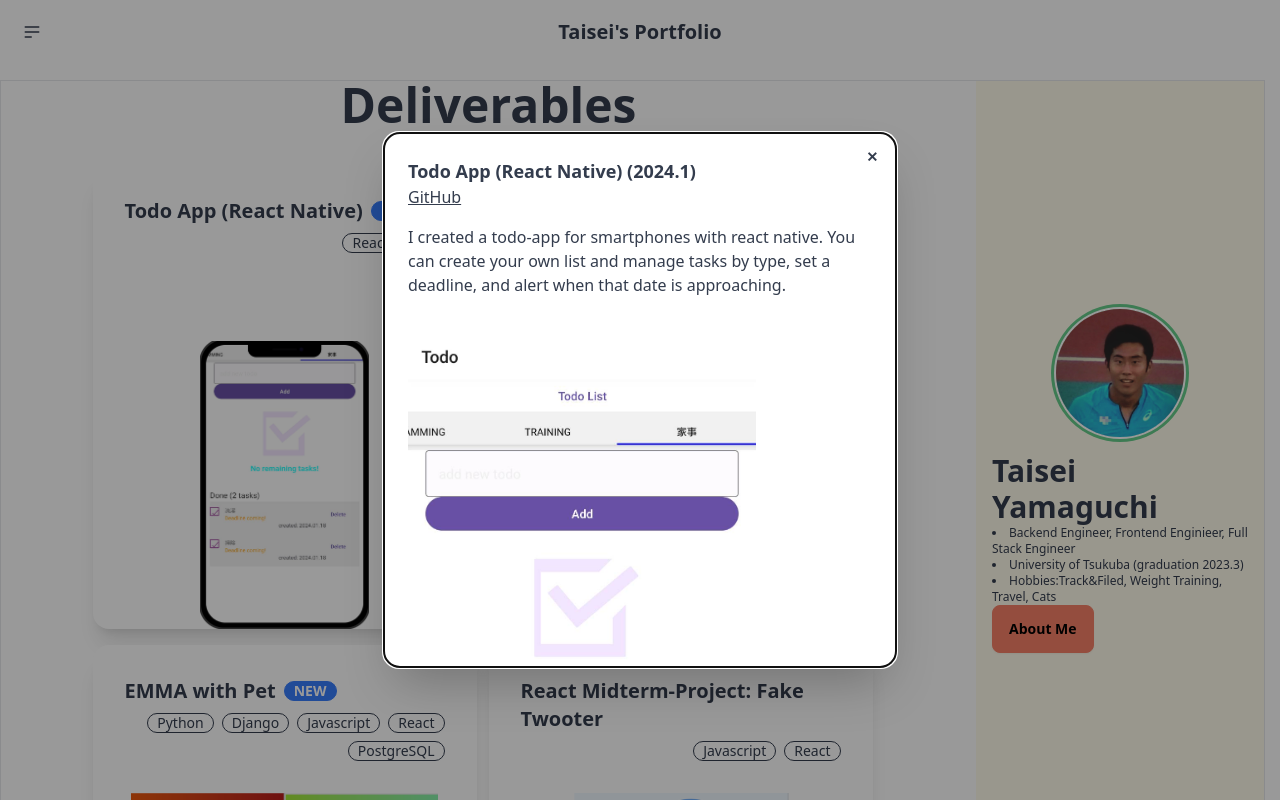
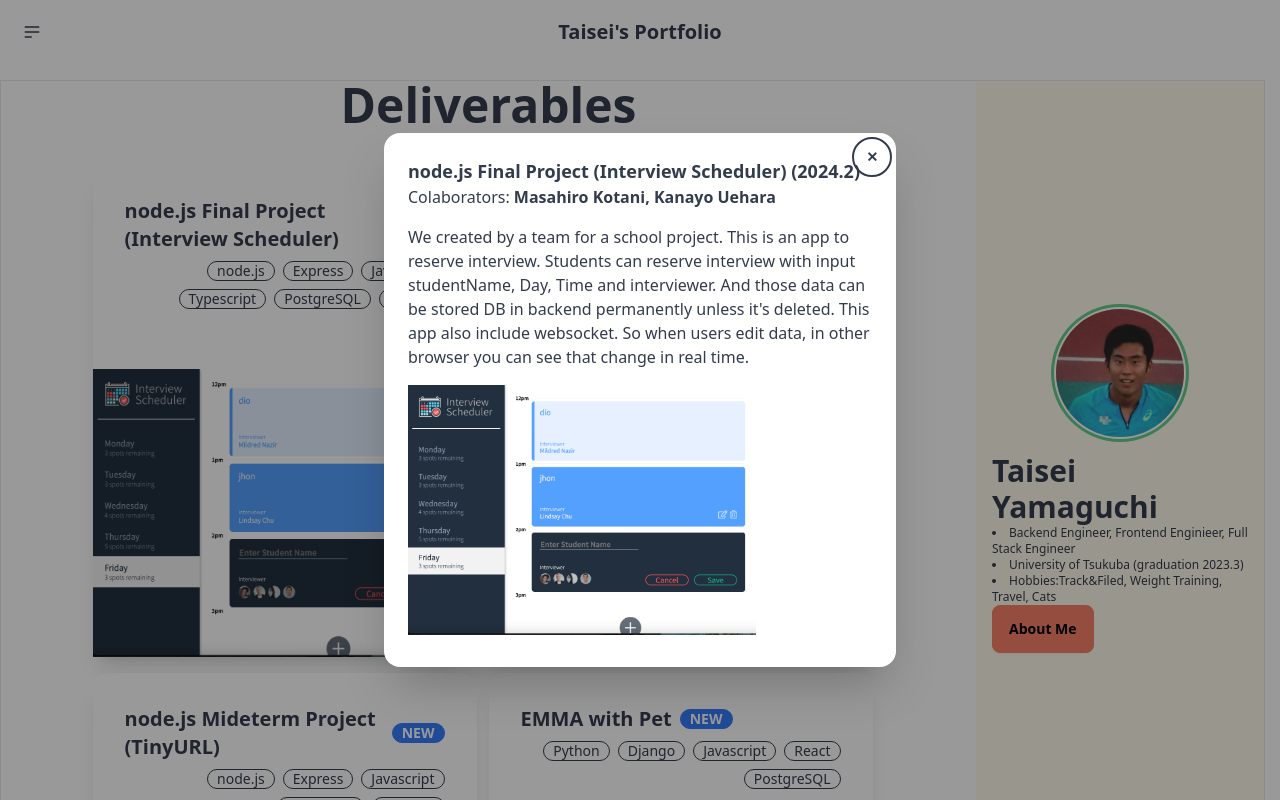
Before and after one commit to Taisei-Yamaguchi/portfolio, a React (Vite) app in the folder react-app/: page /deliverables in a window 1280 px wide. Both pictures are taken after a click on the element 292 px from the left and 485 px from the top of the page. Shown: the top 800 px of the page. Built offline with nearby package versions, Linux system fonts and the light colour scheme.

Commit message:
add new deliverable

```diff
--- a/react-app/src/pages/Deliverables.jsx
+++ b/react-app/src/pages/Deliverables.jsx
@@ -6,6 +6,52 @@ const Deliverables = () => {
         <div className=' bg-base-100 flex flex-col items-center'>
         <h1 className="mb-5 text-5xl font-bold">Deliverables</h1>
         <div className='bg-base-100 flex flex-wrap justify-center items-between'>
+
+            {/* deliverable-new2 */}
+            <div className="card w-96 bg-base-100 shadow-xl mt-4 mr-3">
+                <div className="card-body">
+                    <h2 className="card-title">
+                        <a className=''>node.js Final Project (Interview Scheduler)</a>
+                        <div className="badge badge-secondary">NEW</div>
+                    </h2>
+                    <div className="card-actions justify-end">
+                        <div className="badge badge-outline">node.js</div>
+                        <div className="badge badge-outline">Express</div>
+                        <div className="badge badge-outline">Javascript</div>
+                        <div className="badge badge-outline">Typescript</div>
+                        <div className="badge badge-outline">PostgreSQL</div>
+                        <div className="badge badge-outline">prisma</div>
+                        <div className="badge badge-outline">React</div>
+                    </div>
+                </div>
+
+                <figure className='md:flex-col' onClick={()=>document.getElementById('my_modal_node_fp').showModal()}>
+                    <img className='h-72' src="/images/nodejs-fp.png" alt="node-fp" />
+                </figure>
+                {/* You can open the modal using document.getElementById('ID').showModal() method */}
+                <dialog id="my_modal_node_fp" className="modal">
+                <div className="modal-box h-2/3">
+                    <form method="dialog">
+                    {/* if there is a button in form, it will close the modal */}
+                    <button className="btn btn-sm btn-circle btn-ghost absolute right-2 top-2">✕</button>
+                    </form>
+
+                    <h3 className="font-bold text-lg">node.js Final Project (Interview Scheduler) (2024.2)</h3>
+                        <div className='flex flex-col'>
+                        </div>
+                        <p>Colaborators: <strong>Masahiro Kotani, Kanayo Uehara</strong></p>
+                    <p className="py-4">
+                    We created by a team for a school project. This is an app to reserve interview.
+                    Students can reserve interview with input studentName, Day, Time and interviewer.
+                    And those data can be stored DB in backend permanently unless it's deleted.
+                    This app also include websocket. So when users edit data, in other browser you can see that change in real time.
+
+                    </p>
+                    <img className='w-3/4' src="/images/nodejs-fp.png" alt="node-fp" />
+                    </div>
+                </dialog>
+            </div>
+
 
             {/* deliverable-new1 */}
             <div className="card w-96 bg-base-100 shadow-xl mt-4 mr-3">
```
Also changed, not shown: react-app/public/images/nodejs-fp.png (added).
